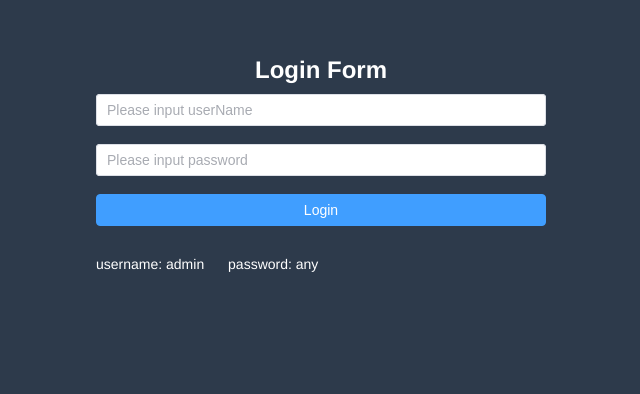
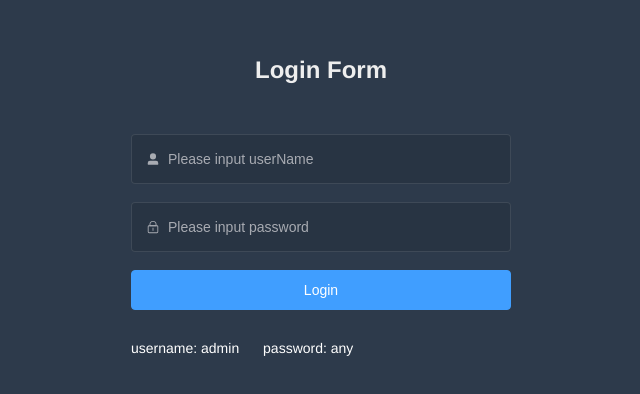
Before and after one commit to Gxio168/GxioCli, a Vue app: page /login in a window 1280 px wide. Shown: the part 104-498 px from the top of the page, without its empty margins (319-959 px from the left). Built offline with nearby package versions, Linux system fonts and the light colour scheme.

Commit message:
更新下登录页

```diff
--- a/src/views/login/index.vue
+++ b/src/views/login/index.vue
@@ -3,14 +3,27 @@
     <div class="login-form">
       <h3 class="title">Login Form</h3>
       <el-form :model="userInfo" :rules="rules" ref="ruleFormRef">
-        <el-form-item prop="username">
-          <el-input v-model="userInfo.username" placeholder="Please input userName"></el-input>
+        <el-form-item prop="username" style="display: flex">
+          <el-input
+            prefix-icon="UserFilled"
+            size="large"
+            v-model="userInfo.username"
+            placeholder="Please input userName"
+            width="80"
+          ></el-input>
         </el-form-item>
         <el-form-item prop="password">
-          <el-input v-model="userInfo.password" show-password placeholder="Please input password">
+          <el-input
+            prefix-icon="Lock"
+            size="large"
+            v-model="userInfo.password"
+            show-password
+            placeholder="Please input password"
+          >
           </el-input>
         </el-form-item>
         <el-button
+          size="large"
           type="primary"
           style="width: 100%; margin-bottom: 30px"
           @click="handleLogin(ruleFormRef)"
@@ -77,7 +90,7 @@ $light_gray: #eee;
 
   .login-form {
     position: relative;
-    width: 520px;
+    width: 450px;
     max-width: 100%;
     padding: 160px 35px 0;
     margin: 0 auto;
@@ -85,8 +98,8 @@ $light_gray: #eee;
     .title {
       text-align: center;
       font-size: 24px;
-      margin-bottom: 10px;
-      color: white;
+      margin-bottom: 50px;
+      color: #eeeeee;
     }
   }
 
@@ -123,4 +136,13 @@ $light_gray: #eee;
     cursor: pointer;
   }
 }
+.el-input {
+  --el-input-bg-color: #283443;
+  --el-input-text-color: white;
+  --el-input-border-color: #3e4957;
+  --el-input-focus-border: #3e4957;
+  --el-input-hover-border-color: #3e4957;
+  --el-input-focus-border-color: #3e4957;
+  --el-input-height: 50px;
+}
 </style>
```
